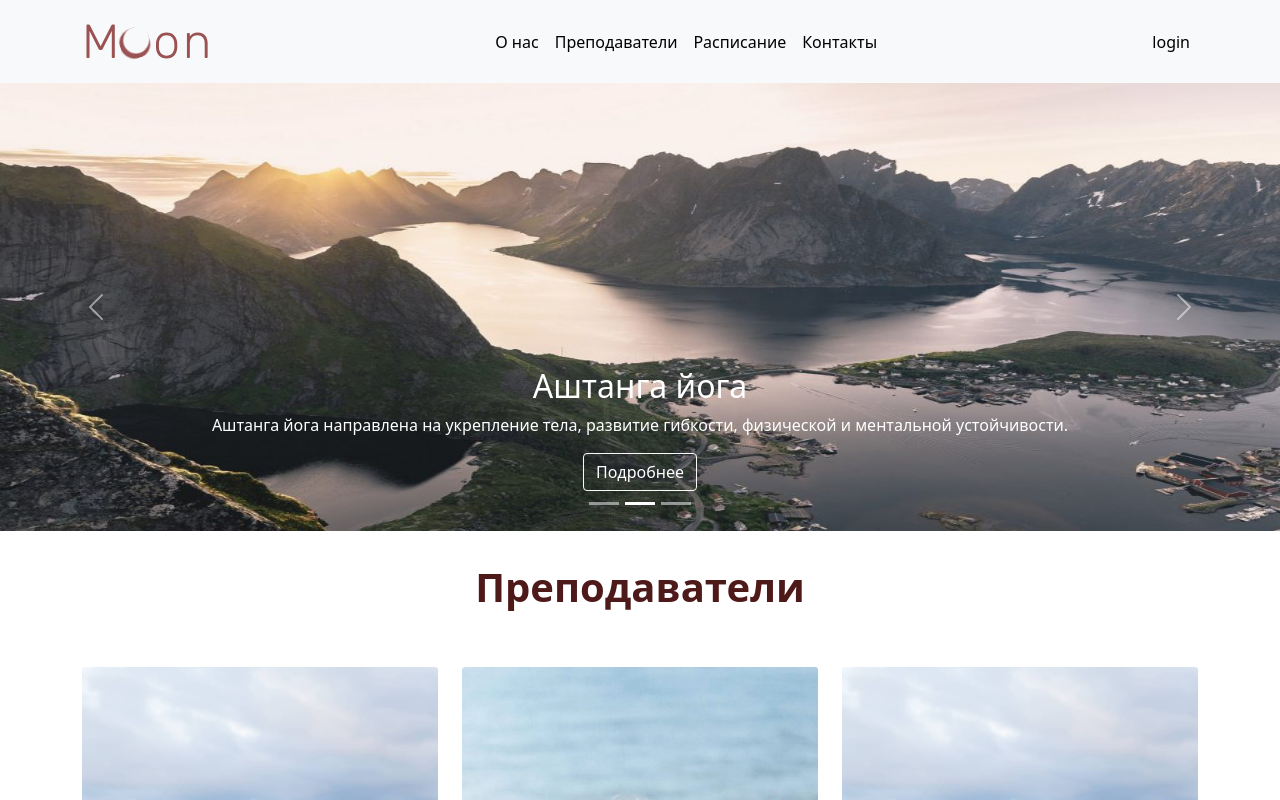
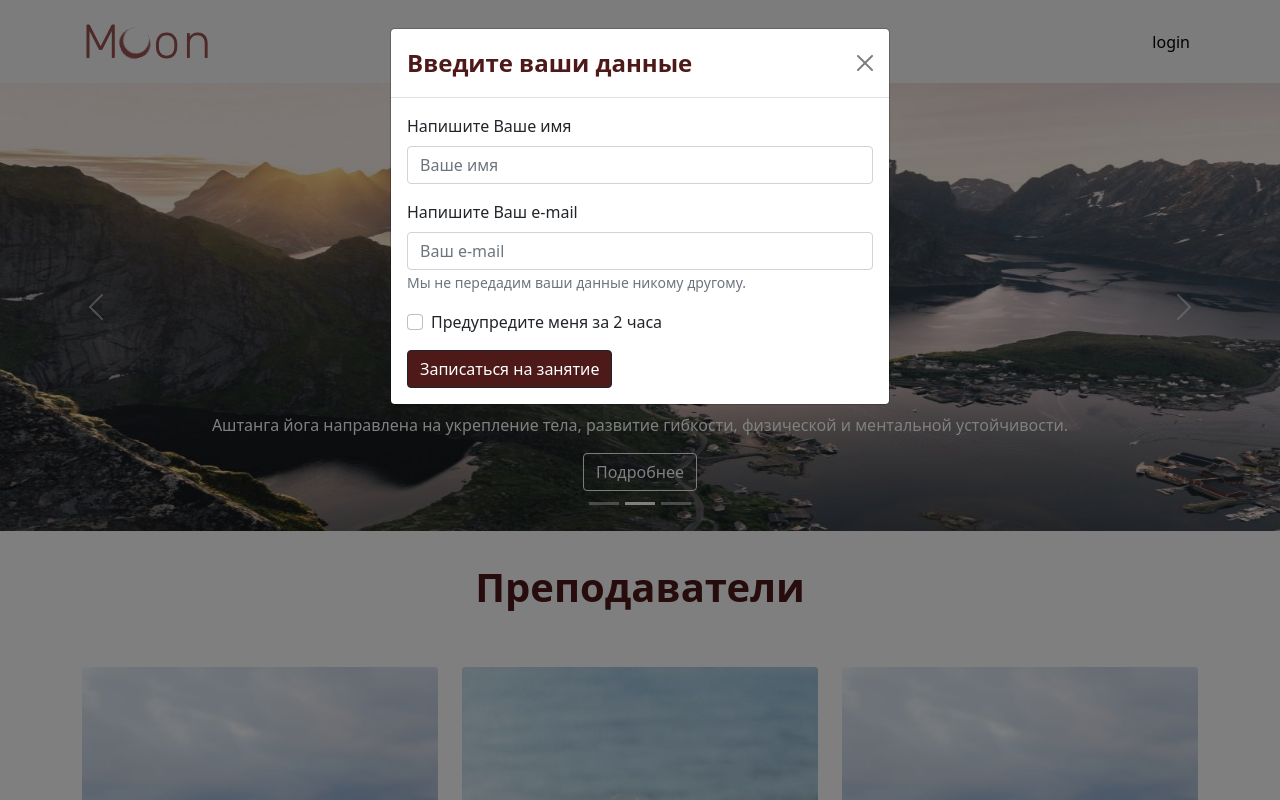
Before and after one commit to tms-js-pro-2021/Yoga-online-Tatiana-Zemliakova, a React app: page / in a window 1280 px wide. Shown: the top 800 px of the page. Built offline with nearby package versions, Linux system fonts and the light colour scheme.

Commit message:
modalclient

```diff
--- a/src/components/HomePage/HomePage.jsx
+++ b/src/components/HomePage/HomePage.jsx
@@ -1,23 +1,13 @@
 /* eslint-disable no-undef */
 /* eslint-disable import/no-unresolved */
-import {
-  Container,
-  Row,
-  Col,
-  Card,
-  Button,
-  Modal,
-  Form,
-  FloatingLabel,
-} from 'react-bootstrap';
+import { Container, Row, Col, Card, Button } from 'react-bootstrap';
 import React, { useState } from 'react';
 import './HomePage.css';
 import Slider from '../Slider/Slider';
+import ModalClient from '../ModalClient/ModalClient';
 
 export default function HomePage() {
-  const [show, setShow] = useState(false);
-
-  const handleClose = () => setShow(false);
+  const setShow = useState(false);
   const handleShow = () => setShow(true);
   return (
     <>
@@ -250,48 +240,7 @@ export default function HomePage() {
           </Col>
         </Row>
       </Container>
-      <Modal show={show} onHide={handleClose}>
-        <Modal.Header closeButton>
-          <Modal.Title
-            style={{
-              color: '#4D1919',
-              fontWeight: 'bold',
-            }}
-          >
-            Введите ваши данные
-          </Modal.Title>
-        </Modal.Header>
-        <Modal.Body>
-          <Form>
-            <Form.Group className="mb-3" controlId="validationCustom">
-              <Form.Label>Напишите Ваше имя</Form.Label>
-              <Form.Control type="text" placeholder="Ваше имя" />
-            </Form.Group>
-            <Form.Group className="mb-3" controlId="formBasicEmail">
-              <Form.Label>Напишите Ваш e-mail</Form.Label>
-              <Form.Control type="email" placeholder="Ваш e-mail" />
-              <Form.Text className="text-muted">
-                Мы не передадим ваши данные никому другому.
-              </Form.Text>
-            </Form.Group>
-            <Form.Group className="mb-3" controlId="formBasicCheckbox">
-              <Form.Check type="checkbox" label="Предупредите меня за 2 часа" />
-            </Form.Group>
-            <FloatingLabel>
-              <Button
-                variant="outline-dark"
-                type="submit"
-                style={{
-                  background: '#4D1919',
-                  color: '#FFFFFF',
-                }}
-              >
-                Записаться на занятие
-              </Button>
-            </FloatingLabel>
-          </Form>
-        </Modal.Body>
-      </Modal>
+      <ModalClient />
     </>
   );
 }
--- /dev/null
+++ b/src/components/ModalClient/ModalClient.jsx
@@ -0,0 +1,52 @@
+import React, { useState } from 'react';
+import { Form, Modal, Button, FloatingLabel } from 'react-bootstrap';
+
+export default function ModalClient() {
+  const [show, setShow] = useState(true);
+  const handleClose = () => setShow(false);
+
+  return (
+    <Modal show={show} onHide={handleClose}>
+      <Modal.Header closeButton>
+        <Modal.Title
+          style={{
+            color: '#4D1919',
+            fontWeight: 'bold',
+          }}
+        >
+          Введите ваши данные
+        </Modal.Title>
+      </Modal.Header>
+      <Modal.Body>
+        <Form>
+          <Form.Group className="mb-3" controlId="validationCustom">
+            <Form.Label>Напишите Ваше имя</Form.Label>
+            <Form.Control type="text" placeholder="Ваше имя" />
+          </Form.Group>
+          <Form.Group className="mb-3" controlId="formBasicEmail">
+            <Form.Label>Напишите Ваш e-mail</Form.Label>
+            <Form.Control type="email" placeholder="Ваш e-mail" />
+            <Form.Text className="text-muted">
+              Мы не передадим ваши данные никому другому.
+            </Form.Text>
+          </Form.Group>
+          <Form.Group className="mb-3" controlId="formBasicCheckbox">
+            <Form.Check type="checkbox" label="Предупредите меня за 2 часа" />
+          </Form.Group>
+          <FloatingLabel>
+            <Button
+              variant="outline-dark"
+              type="submit"
+              style={{
+                background: '#4D1919',
+                color: '#FFFFFF',
+              }}
+            >
+              Записаться на занятие
+            </Button>
+          </FloatingLabel>
+        </Form>
+      </Modal.Body>
+    </Modal>
+  );
+}
--- /dev/null
+++ b/src/components/ModalClient/index.js
@@ -0,0 +1,4 @@
+/* eslint-disable import/no-unresolved */
+import ModalClient from './ModalClient';
+
+export default ModalClient;
```
